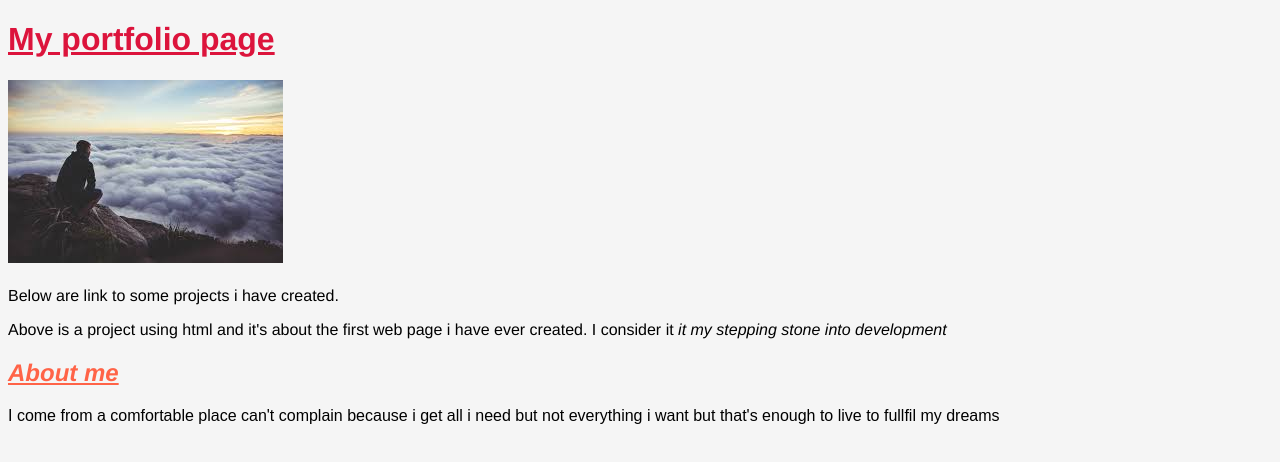
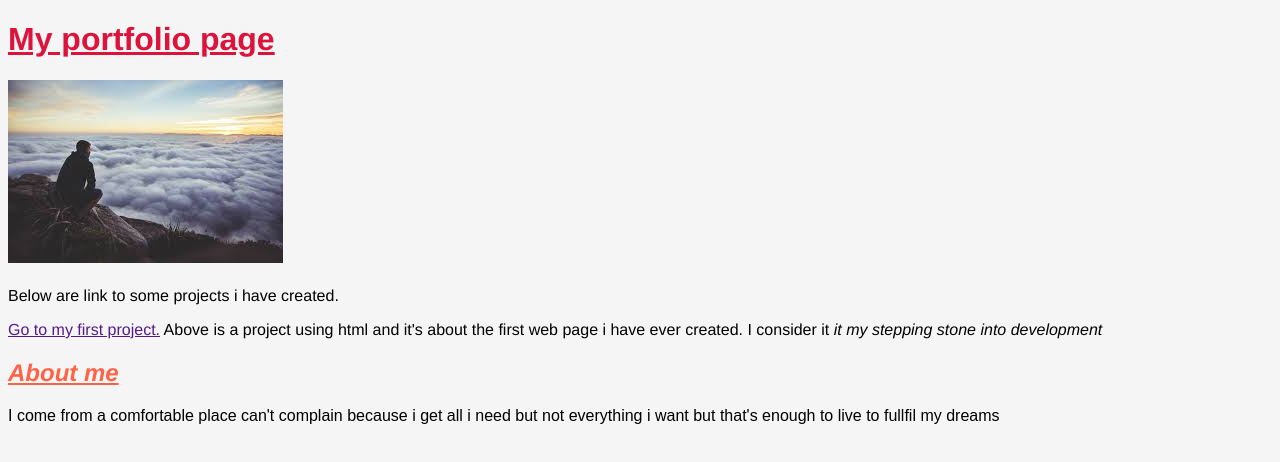
Before and after one commit to jessemutua/portfolio-page, a plain HTML site: page first-ip.html in a window 1280 px wide. Drawn offline with Linux system fonts and the light colour scheme.

Commit message:
Add contet to the body

```diff
--- a/first-ip.html
+++ b/first-ip.html
@@ -20,7 +20,8 @@
          <P>
                 Below are link to some projects i have created.
             <p>
-                <a href=""https://github.com/jessemutua/my-first-webpage.git></a>
+                <a href=""https://github.com/jessemutua/my-first-webpage.git>Go to my
+                first project.</a>
                 Above is a project using html and it's about the first web page i have ever created.
                 I consider it <em>it my stepping stone into development</em>
 
@@ -37,6 +38,9 @@
 
             </div>
             </p>
+            <p>
+
+            </p>
 
 
 
```
